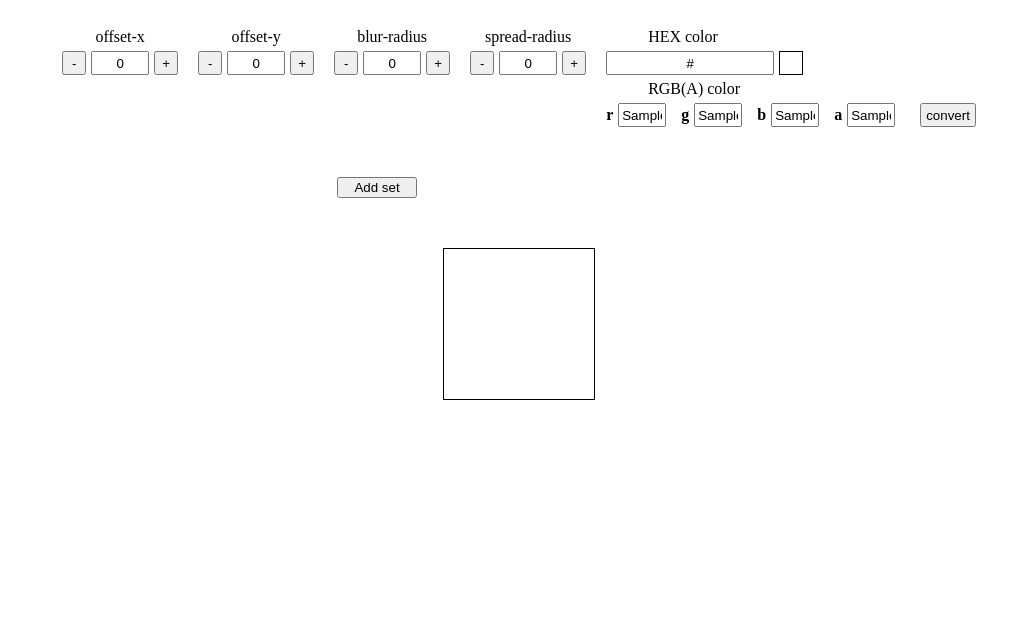
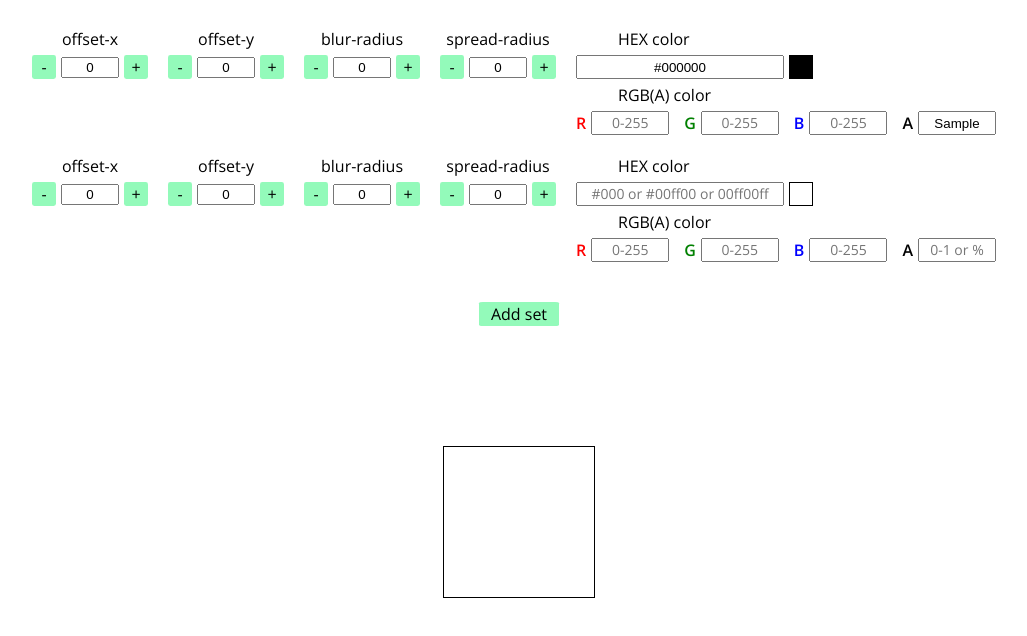
Before and after one commit to alex-sfry/box-shadow-tester, a website built with webpack: page src/index.html in a window 1280 px wide. Both pictures are taken after typing "Sample", "Sample", "Sample", "Sample", "Sample" into the empty fields and a click on the button "Add set". Shown: the whole page, without its empty margins (121-1148 px from the left). Built offline with nearby package versions, Linux system fonts and the light colour scheme.

Commit message:
main functions are complete, switch to scss

```diff
--- a/package.json
+++ b/package.json
@@ -1,5 +1,5 @@
 {
-  "name": "box-shadow tester",
+  "name": "multi_select",
   "version": "1.0.0",
   "description": "",
   "main": "index.js",
@@ -21,8 +21,9 @@
     "css-loader": "^6.7.3",
     "eslint": "^8.35.0",
     "html-webpack-plugin": "^5.5.0",
+    "sass": "^1.59.3",
     "sass-loader": "^13.2.0",
-    "style-loader": "^3.3.1",
+    "style-loader": "^3.3.2",
     "webpack": "^5.76.0",
     "webpack-cli": "^5.0.1",
     "webpack-dev-server": "^4.11.1"
--- a/src/index.html
+++ b/src/index.html
@@ -6,65 +6,70 @@
     <meta http-equiv="X-UA-Compatible" content="IE=edge">
     <meta name="viewport" content="width=device-width, initial-scale=1.0">
     <title>box-shadow tester</title>
+    <link rel="preconnect" href="https://fonts.googleapis.com">
+    <link rel="preconnect" href="https://fonts.gstatic.com" crossorigin>
+    <link href="https://fonts.googleapis.com/css2?family=Open+Sans:wght@400;600&display=swap" rel="stylesheet">
 </head>
 
 <body>
     <div class='wrapper'>
         <div class='input-wrapper'>
             <div class='input-container'>
-                <span class='label'>offset-x</span>
+                <span class='input-container__label'>offset-x</span>
                 <div class='input-div'>
-                    <button class='btn'>-</button>
-                    <input type="text" class='input'>
-                    <button class='btn'>+</button>
+                    <button class='input-div__btn'>-</button>
+                    <input type="text" class='input-div__input'>
+                    <button class='input-div__btn'>+</button>
                 </div>
             </div>
             <div class='input-container'>
-                <span class='label'>offset-y</span>
+                <span class='input-container__label'>offset-y</span>
                 <div class='input-div'>
-                    <button class='btn'>-</button>
-                    <input type="text" class='input'>
-                    <button class='btn'>+</button>
+                    <button class='input-div__btn'>-</button>
+                    <input type="text" class='input-div__input'>
+                    <button class='input-div__btn'>+</button>
                 </div>
             </div>
             <div class='input-container'>
-                <span class='label'>blur-radius</span>
+                <span class='input-container__label'>blur-radius</span>
                 <div class='input-div'>
-                    <button class='btn'>-</button>
-                    <input type="text" class='input'>
-                    <button class='btn'>+</button>
+                    <button class='input-div__btn'>-</button>
+                    <input type="text" class='input-div__input'>
+                    <button class='input-div__btn'>+</button>
                 </div>
             </div>
             <div class='input-container'>
-                <span class='label'>spread-radius</span>
+                <span class='input-container__label'>spread-radius</span>
                 <div class='input-div'>
-                    <button class='btn'>-</button>
-                    <input type="text" class='input'>
-                    <button class='btn'>+</button>
+                    <button class='input-div__btn'>-</button>
+                    <input type="text" class='input-div__input'>
+                    <button class='input-div__btn'>+</button>
                 </div>
             </div>
             <div class='input-container'>
-                <span class='label'> HEX color</span>
+                <span class='input-container__label'> HEX color</span>
                 <div class='input-div'>
-                    <input type="text" class='input hex-color'>
+                    <input type="text" class='input-div__input input-div__input_hex-color' placeholder='#000 or #00ff00 or 00ff00ff'>
                     <div class='color'></div>
                 </div>
-                <span class='label'>RGB(A) color</span>
+                <span class='input-container__label'>RGB(A) color</span>
                 <div class='input-div'>
-                    <span class='rgb'>r</span>
-                    <input type="text" class='input-rgba'>
-                    <span class='rgb'>g</span>
-                    <input type="text" class='input-rgba'>
-                    <span class='rgb'>b</span>
-                    <input type="text" class='input-rgba'>
-                    <span class='rgb'>a</span>
-                    <input type="text" class='input-rgba'>
-                    <button class='btn'>convert</button>
+                    <span class='input-div__rgb'>R</span>
+                    <input type="text" class='input-div__input-rgba' placeholder='0-255'>
+                    <span class='input-div__rgb'>G</span>
+                    <input type="text" class='input-div__input-rgba' placeholder='0-255'>
+                    <span class='input-div__rgb'>B</span>
+                    <input type="text" class='input-div__input-rgba' placeholder='0-255'>
+                    <span class='input-div__rgb'>A</span>
+                    <input type="text" class='input-div__input-rgba' placeholder='0-1 or %'>
                 </div>
             </div>
         </div>
-        <button class='add-set'>Add set</button>
-        <div class='shadow-box'></div>
+        <button class='wrapper__add-set'>Add set</button>
+        <div class="shadow-boxes">
+            <div class='shadow-boxes__shadow-box'></div>
+        </div>
+
     </div>
 
 </body>
--- a/src/main.js
+++ b/src/main.js
@@ -1,44 +1,73 @@
-import './css/styles.css';
-//rgb color must be converted to hex ---> use 'convert' button
-//alpha channel for rgb ---> use values between 0 and 1 or 100%, 50%, 0% etc
+import './scss/styles.scss';
+
 function shadowTester() {
     initShadowTester();
 
     function initShadowTester() {
-        const inputFields = document.querySelectorAll('.input');
-        const colorRgba = document.querySelectorAll('.input-rgba');
-        const firstButton = document.querySelectorAll('.btn:first-child');
-        const secondButton = document.querySelectorAll('.btn:last-child');
+        const addSet = document.querySelector('.wrapper__add-set');
+        addSet.addEventListener('click', addNewInputSet);
+        eListeners();
+    }
 
-        inputFields.forEach((item, index) => index !== inputFields.length - 1 ? item.value = '0' : null);
+    function eListeners() {
+        const allInputSets = document.querySelectorAll('.input-wrapper');
+        const lastInputSet = allInputSets[allInputSets.length - 1];
+        const inputFields = lastInputSet.querySelectorAll('.input-div__input');
+        const colorRgba = lastInputSet.querySelectorAll('.input-div__input-rgba');
+        const firstButton = lastInputSet.querySelectorAll('.input-div__btn:first-child');
+        const secondButton = lastInputSet.querySelectorAll('.input-div__btn:last-child');
+
+        colorRgba.forEach(item => item.value = '');
+        inputFields.forEach((item, index) => {
+            index !== inputFields.length - 1 ? item.value = '0' : item.value = '';
+        });
+
         inputFields.forEach(item => {
             item.addEventListener('input', () => {
-                handleInput(item, inputFields);
+                handleInput(item, allInputSets);
             });
         });
 
         colorRgba.forEach(item => {
-            item.addEventListener('input', () => convertColor(colorRgba));
+            item.addEventListener('input', () => handleColor(colorRgba, lastInputSet));
         });
 
         firstButton.forEach(item => {
             item.addEventListener('click', (e) => {
+                e.stopPropagation();
                 e.target.nextElementSibling.value--;
                 e.target.nextElementSibling.dispatchEvent(new Event('input'));
             });
         });
 
-        secondButton.forEach((item, index) => {
-            index !== secondButton.length - 1 ?
-                item.addEventListener('click', (e) => {
-                    e.target.previousElementSibling.value++;
-                    e.target.previousElementSibling.dispatchEvent(new Event('input'));
-                }) : item.addEventListener('click', () => convertColor(colorRgba));
+        secondButton.forEach(item => {
+            item.addEventListener('click', (e) => {
+                e.stopPropagation();
+                e.target.previousElementSibling.value++;
+                e.target.previousElementSibling.dispatchEvent(new Event('input'));
+            });
         });
     }
 
-    function convertColor(colorRgba) {
-        const hexColor = document.querySelector('.input-container:last-child .input');
+    function addNewInputSet(e) {
+        const newInputSet = document.querySelector('.input-wrapper').cloneNode(true);
+        const newShadowBox = document.createElement("div");
+        newShadowBox.classList.add('shadow-boxes__shadow-box');
+        newShadowBox.classList.add('shadow-boxes__shadow-box_shadow-box-absolute');
+        e.target.insertAdjacentElement('beforebegin', newInputSet);
+        document.querySelector('.shadow-boxes__shadow-box').insertAdjacentElement('afterend', newShadowBox);
+        const allInputSets = document.querySelectorAll('.input-wrapper');
+        const lastInputSet = allInputSets[allInputSets.length - 1].querySelectorAll('.input-div__input');
+        allInputSets[allInputSets.length - 1].querySelector('.color').style.background = 'none';
+
+        lastInputSet.forEach((item, index) => {
+            index !== lastInputSet.length - 1 ? item.value = '0' : null;
+        });
+        eListeners();
+    }
+
+    function handleColor(colorRgba, lastInputSet) {
+        const hexColor = lastInputSet.querySelector('.input-container:last-child .input-div__input');
         const hexArr = [];
 
         colorRgba.forEach((item, index) => {
@@ -46,11 +75,12 @@ function shadowTester() {
             const hexValue = rgbToHex(item, index, colorRgba, alphaChannel);
 
             if (index !== colorRgba.length - 1) {
-                if (+item.value < 0 || +item.value > 255) {
-                    item.value = '0';
+                if (+item.value < 0 || +item.value > 255 || Number.isNaN(+item.value)) {
+                    item.value = '';
                     hexColor.value = '';
                     return;
                 }
+
                 if (+item.value >= 0 && +item.value <= 255) {
                     hexValue.length === 1 ? hexArr.push('0' + hexValue) :
                         hexArr.push(hexValue);
@@ -69,51 +99,46 @@ function shadowTester() {
         hexColor.dispatchEvent(new Event('input'));
     }
 
-    function handleInput(item, inputFields) {
+    function handleInput(inputItem, allInputSets) {
         const regExHex = new RegExp('^#(([0-9a-fA-F]{2}){3,4}|([0-9a-fA-F]){3,4})$');
+        inputItem.classList.contains('input-div__input_hex-color') && regExHex.test(inputItem.value) ?
+            inputItem.nextElementSibling.style.background = inputItem.value :
+            null;
 
-        if (!item.classList.contains('hex-color')) {
-            Number.isNaN(+item.value) ? item.value = '0' : null;
-        } else document.querySelector('.color').style.background = item.value;
+        allInputSets.forEach(set => {
+            const inputFields = set.querySelectorAll('.input-div__input');
 
-        regExHex.test(inputFields[4].value) ?
-            drawShadow(inputFields) : null;
+            if (!inputItem.classList.contains('input-div__input_hex-color')) {
+                Number.isNaN(+inputItem.value) ? inputItem.value = '0' : null;
+            }
+
+            regExHex.test(inputFields[4].value) || inputFields[4].value === '' ?
+                drawShadow(allInputSets) : null;
+        });
     }
 
     function rgbToHex(item, index, colorRgba, alphaChannel) {
         if (index !== colorRgba.length - 1) return Number(item.value).toString(16);
-        if (+item.value >= 0 && +item.value <= 1) return Math.round((Number(item.value) * 255)).toString(16);
+
+        if (+item.value >= 0 && +item.value <= 1) {
+            return Math.round((Number(item.value) * 255)).toString(16);
+        }
 
         if (item.value.includes('%') && item.value.slice(item.value.length - 1) === '%') {
-            return (Number(alphaChannel) / 100 * 255).toString(16);
+            return Math.round(Number(alphaChannel / 100) * 255).toString(16);
         }
     }
 
-    function drawShadow(inputFields) {
-        const shadowBox = document.querySelector('.shadow-box');
-        /* const inputSets = document.querySelectorAll('.input-wrapper');
-        const shadowParamsArr = [];
-        const shadowParams =
-            {
-                offsetX: '',
-                offsetY: '',
-                blur: '',
-                spread: '',
-                color: ''
-            };
+    function drawShadow(allInputSets) {
+        const shadowBox = document.querySelectorAll('.shadow-boxes__shadow-box');
 
-        inputSets.forEach(index => {
-            shadowParams.offsetX = inputFields[0].value;
-            shadowParams.offsetY = inputFields[1].value;
-            shadowParams.blur = inputFields[2].value;
-            shadowParams.spread = inputFields[3].value;
-            shadowParams.color = inputFields[4].value;
-            shadowParamsArr[index] = shadowParams;
-        }); */
+        allInputSets.forEach((item, index) => {
+            const inputValues = item.querySelectorAll('.input-div__input');
 
-        shadowBox.style.boxShadow =
-            `${+inputFields[0].value}px ${+inputFields[1].value}px ${+inputFields[2].value}px
-            ${+inputFields[3].value}px ${inputFields[4].value}`;
+            if (inputValues[4].value === '') return;
+            shadowBox[index].style.boxShadow = `${+inputValues[0].value}px ${+inputValues[1].value}px
+                ${+inputValues[2].value}px ${+ inputValues[3].value}px ${inputValues[4].value}`;
+        });
     }
 }
 
--- /dev/null
+++ b/src/scss/styles.scss
@@ -0,0 +1,137 @@
+input {
+    outline: 0;
+}
+
+button {
+    background: none;
+    border: none;
+    font-family: inherit;
+    font-size: inherit;
+    font-weight: inherit;
+    cursor: pointer;
+    background-color: #93faba;
+}
+
+button:hover {
+    background-color: #9297f7;
+}
+
+@mixin flex-col-c {
+    display: flex;
+    flex-direction: column;
+    align-items: center;
+}
+
+@mixin font-opsans-400 {
+    font-family: 'Open Sans', sans-serif;
+    font-weight: 400;
+}
+
+.wrapper {
+    @include flex-col-c;
+    @include font-opsans-400;
+    gap: 20px;
+    padding: 20px 10px 0 10px;
+    font-size: 16px;
+
+    &__add-set {
+        width: 80px;
+        margin: 20px 0 100px 0;
+        border-radius: 5%;
+    }
+
+    .shadow-boxes {
+        position: relative;
+
+        &__shadow-box {
+            margin: 0 auto;
+            width: 150px;
+            height: 150px;
+            border: 1px solid #000;
+
+            &_shadow-box-absolute {
+                position: absolute;
+                top: 0;
+                left: 0;
+            }
+        }
+    }
+
+    .input-wrapper {
+        display: flex;
+        flex-wrap: wrap;
+        gap: 20px;
+
+        .input-container {
+            @include flex-col-c;
+            gap: 5px;
+
+            .input-div {
+                display: flex;
+                align-items: center;
+                gap: 5px;
+
+                &__btn {
+                    width: 24px;
+                    height: 24px;
+                    padding: 0 4px 0 4px;
+                    border-radius: 10%;
+                }
+
+                &__input {
+                    width: 50px;
+                    text-align: center;
+                }
+
+                &__rgb {
+                    font-weight: 600;
+                }
+
+                &__rgb:first-child {
+                    color: red;
+                }
+
+                &__rgb:nth-child(3) {
+                    color: green;
+                }
+
+                &__rgb:nth-child(5) {
+                    color: blue;
+                }
+
+                &__input-rgba {
+                    height: 18px;
+                    text-align: center;
+                    width: 70px;
+                    margin-right: 10px;
+                }
+
+                .color {
+                    width: 22px;
+                    height: 22px;
+                    border: 1px solid #000;
+                }
+            }
+        }
+
+        .input-container:last-child {
+            align-items: flex-start;
+
+            .input-div__input {
+                width: 200px;
+                height: 18px;
+                text-align: center;
+            }
+
+            .input-div__input::placeholder,
+            .input-div__input-rgba::placeholder {
+                @include font-opsans-400;
+                font-size: 14px;
+            }
+
+            .input-container__label {
+                margin-left: 42px;
+            }
+        }
+    }
+}
--- a/webpack.config.js
+++ b/webpack.config.js
@@ -33,7 +33,7 @@ module.exports = {
     rules: [
 		{
 		 test: /\.(scss|css)$/,
-		 use: ['style-loader', 'css-loader'],
+		 use: ['style-loader', 'css-loader', "sass-loader"],
 		},
       // JavaScript
       {
```
Also changed, not shown: src/css/styles.css (deleted), 1 other file.
